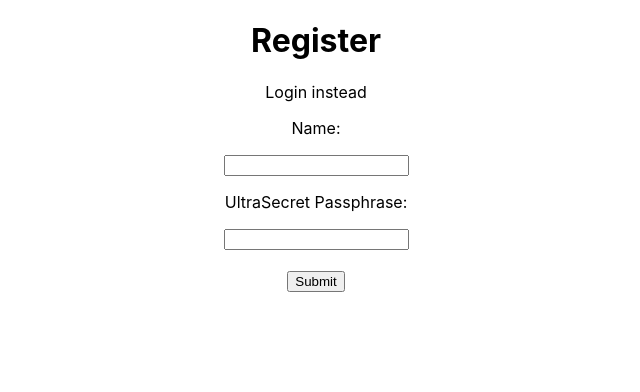
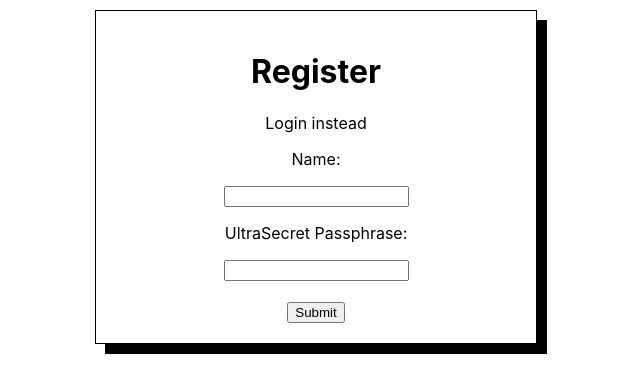
Before and after one commit to ColbyWTaylor/Login, a React (Create React App) app: page / in a window 1280 px wide. Shown: the top 392 px of the page, without its empty margins (324-964 px from the left). Built offline with nearby package versions, Linux system fonts and the light colour scheme.

Commit message:
css login

```diff
--- a/src/Components/Login.js
+++ b/src/Components/Login.js
@@ -9,7 +9,7 @@
   const [registeredUser, setRegisteredUser] = useState(false);
 
   return (
-    <>
+    <div className="sectionOutline">
       {registeredUser && <h1>Login</h1>}
       {!registeredUser && <h1>Register</h1>}
       <p onClick={() => setRegisteredUser(!registeredUser)}>
@@ -22,7 +22,7 @@
       <br />
       <br />
       <button onClick={submit}>Submit</button>
-    </>
+    </div>
   );
 }
 
--- a/src/index.css
+++ b/src/index.css
@@ -1,13 +1,18 @@
 body {
   margin: 0;
-  font-family: -apple-system, BlinkMacSystemFont, 'Segoe UI', 'Roboto', 'Oxygen',
-    'Ubuntu', 'Cantarell', 'Fira Sans', 'Droid Sans', 'Helvetica Neue',
-    sans-serif;
+  font-family: -apple-system, BlinkMacSystemFont, 'Segoe UI', 'Roboto', 'Oxygen', 'Ubuntu', 'Cantarell', 'Fira Sans', 'Droid Sans', 'Helvetica Neue', sans-serif;
   -webkit-font-smoothing: antialiased;
   -moz-osx-font-smoothing: grayscale;
 }
 
 code {
-  font-family: source-code-pro, Menlo, Monaco, Consolas, 'Courier New',
-    monospace;
+  font-family: source-code-pro, Menlo, Monaco, Consolas, 'Courier New', monospace;
 }
+
+.sectionOutline {
+  border: 1px solid black;
+  box-shadow: 10px 10px;
+  width: 400px;
+  padding: 20px;
+  margin: 10px auto;
+}
```
Also changed, not shown: 1 other file (tests, documents, lock files or other folders).
